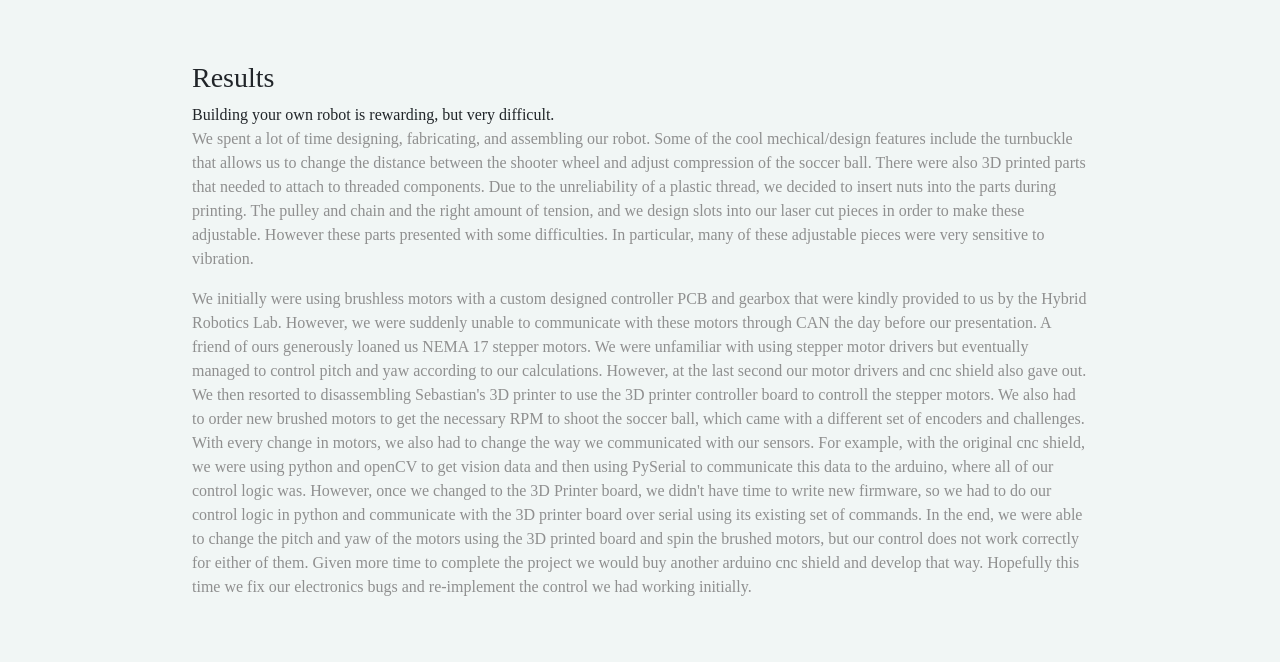
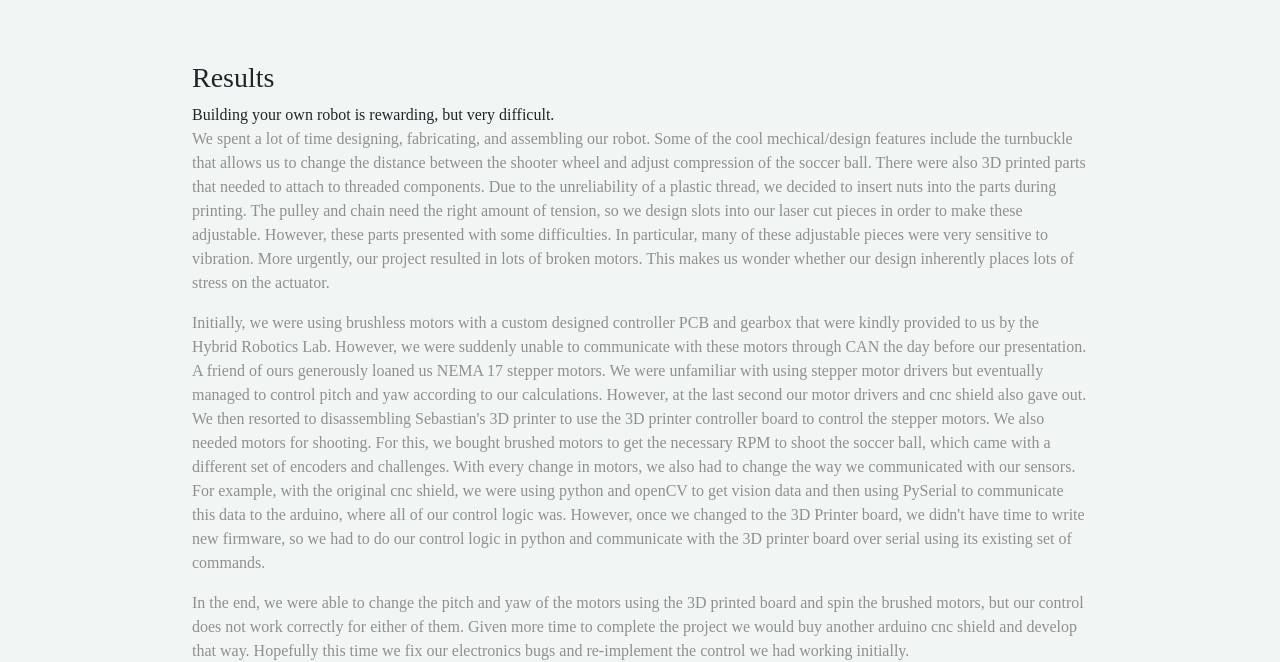
Before and after one commit to STForyoung/SoccerLauncher, a plain HTML site: page results.html in a window 1280 px wide. Shown: the part 145-807 px from the top of the page. Drawn offline with nearby package versions, Linux system fonts and the light colour scheme.

Commit message:
minor grammar fixes

```diff
--- a/results.html
+++ b/results.html
@@ -77,15 +77,17 @@
               <p>
                 We spent a lot of time designing, fabricating, and assembling our robot. Some of the cool mechical/design features include the turnbuckle that allows us to change the distance between the shooter wheel and adjust compression of the soccer ball.
                 There were also 3D printed parts that needed to attach to threaded components. Due to the unreliability of a plastic thread, we decided to insert nuts into the parts during printing.
-                The pulley and chain and the right amount of tension, and we design slots into our laser cut pieces in order to make these adjustable. However these parts presented with some difficulties. In particular, many of these adjustable pieces were very sensitive to vibration.
+                The pulley and chain need the right amount of tension, so we design slots into our laser cut pieces in order to make these adjustable. However, these parts presented with some difficulties. In particular, many of these adjustable pieces were very sensitive to vibration. More urgently,
+                our project resulted in lots of broken motors. This makes us wonder whether our design inherently places lots of stress on the actuator.
               </p>
 
              <p>
-              We initially were using brushless motors with a custom designed controller PCB and gearbox that were kindly provided to us by the Hybrid Robotics Lab. However, we were suddenly unable to communicate with these motors through CAN the day before our presentation. A friend of ours generously loaned us NEMA 17 stepper motors.
+              Initially, we were using brushless motors with a custom designed controller PCB and gearbox that were kindly provided to us by the Hybrid Robotics Lab. However, we were suddenly unable to communicate with these motors through CAN the day before our presentation. A friend of ours generously loaned us NEMA 17 stepper motors.
               We were unfamiliar with using stepper motor drivers but eventually managed to control pitch and yaw according to our calculations. However, at the last second our motor drivers and cnc shield also gave out. We then resorted to disassembling Sebastian's 3D printer to use the
-              3D printer controller board to controll the stepper motors. We also had to order new brushed motors to get the necessary RPM to shoot the soccer ball, which came with a different set of encoders and challenges. With every change in motors, we also had to change the way we communicated with our sensors. For example, with the original cnc shield, we were using python and openCV to get vision data and then using PySerial to
+              3D printer controller board to control the stepper motors. We also needed motors for shooting. For this, we bought brushed motors to get the necessary RPM to shoot the soccer ball, which came with a different set of encoders and challenges. With every change in motors, we also had to change the way we communicated with our sensors. For example, with the original cnc shield, we were using python and openCV to get vision data and then using PySerial to
               communicate this data to the arduino, where all of our control logic was. However, once we changed to the 3D Printer board, we didn't have time to write new firmware, so we had to do our control logic in python and communicate with the 3D printer board over serial using its existing set of commands.
-
+             </p>
+            <p>
               In the end, we were able to change the pitch and yaw of the motors using the 3D printed board and spin the brushed motors, but our control does not work correctly for either of them. Given more time to complete the project we would buy another arduino cnc shield and develop that way.
               Hopefully this time we fix our electronics bugs and re-implement the control we had working initially.
               </p>
@@ -117,10 +119,15 @@
             <h6 class="big-heading"> We learned a lot from this project. It was a truly memorable experience.
                </br>
             Special thanks:
+            <br>
             Yufeng Chi and Zhongyu Li for all the support throughout the project.
+            <br>
             Max Braunstein for helping with machining parts
+            <br>
             Thanh T. Tran for the original stepper motors setup
+            <br>
             Cody and Adam from Jacobs Hall Makerspace for help with fabrication.
+            <br>
 
 
 
```
